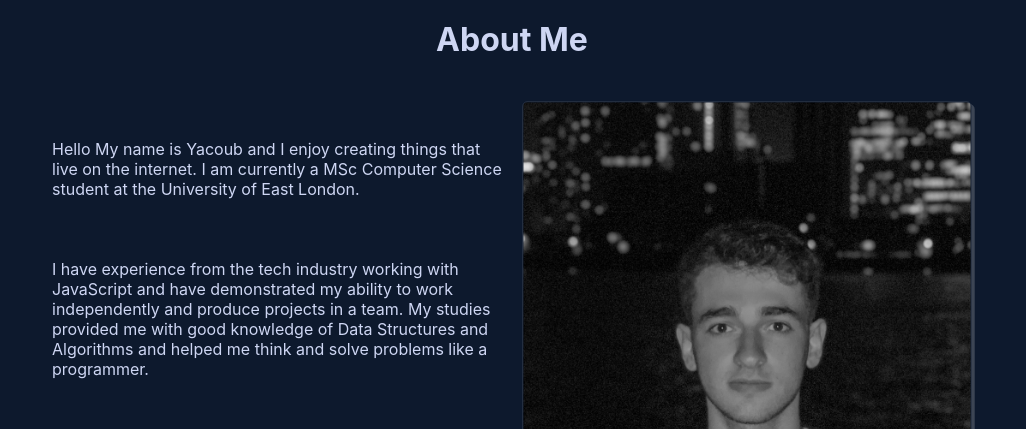
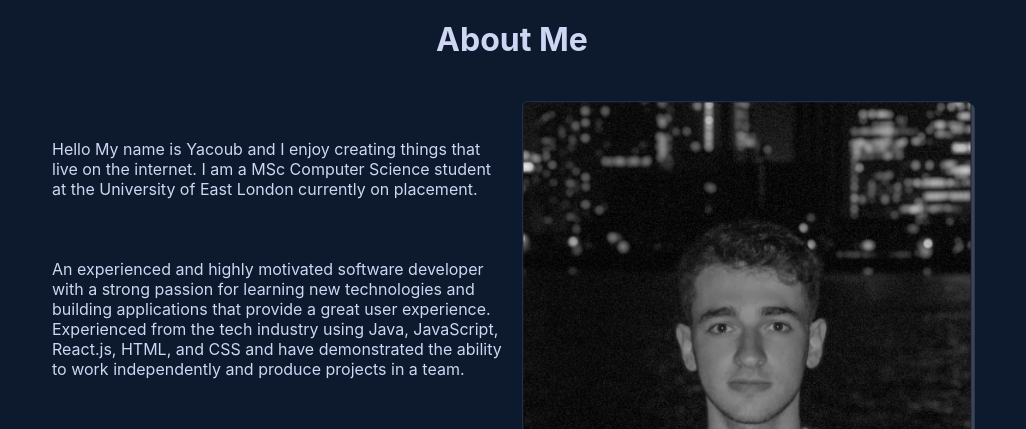
Before and after one commit to yacoub33/yh-e-prot-react, a React (Create React App) app: page / in a window 1280 px wide. Shown: the part 780-1209 px from the top of the page, without its empty margins (128-1154 px from the left). Built offline with nearby package versions, Linux system fonts and the light colour scheme.

Commit message:
update about

```diff
--- a/src/components/About.jsx
+++ b/src/components/About.jsx
@@ -14,15 +14,16 @@ function About() {
             <div className="about__description">
               <p>
                 Hello My name is Yacoub and I enjoy creating things that live on
-                the internet. I am currently a MSc Computer Science student at
-                the University of East London.
+                the internet. I am a MSc Computer Science student at the
+                University of East London currently on placement.
               </p>
               <p>
-                I have experience from the tech industry working with JavaScript
-                and have demonstrated my ability to work independently and
-                produce projects in a team. My studies provided me with good
-                knowledge of Data Structures and Algorithms and helped me think
-                and solve problems like a programmer.
+                An experienced and highly motivated software developer with a
+                strong passion for learning new technologies and building
+                applications that provide a great user experience. Experienced
+                from the tech industry using Java, JavaScript, React.js, HTML,
+                and CSS and have demonstrated the ability to work independently
+                and produce projects in a team.
               </p>
               <p>
                 Some of the technologies I have been working with:
```
